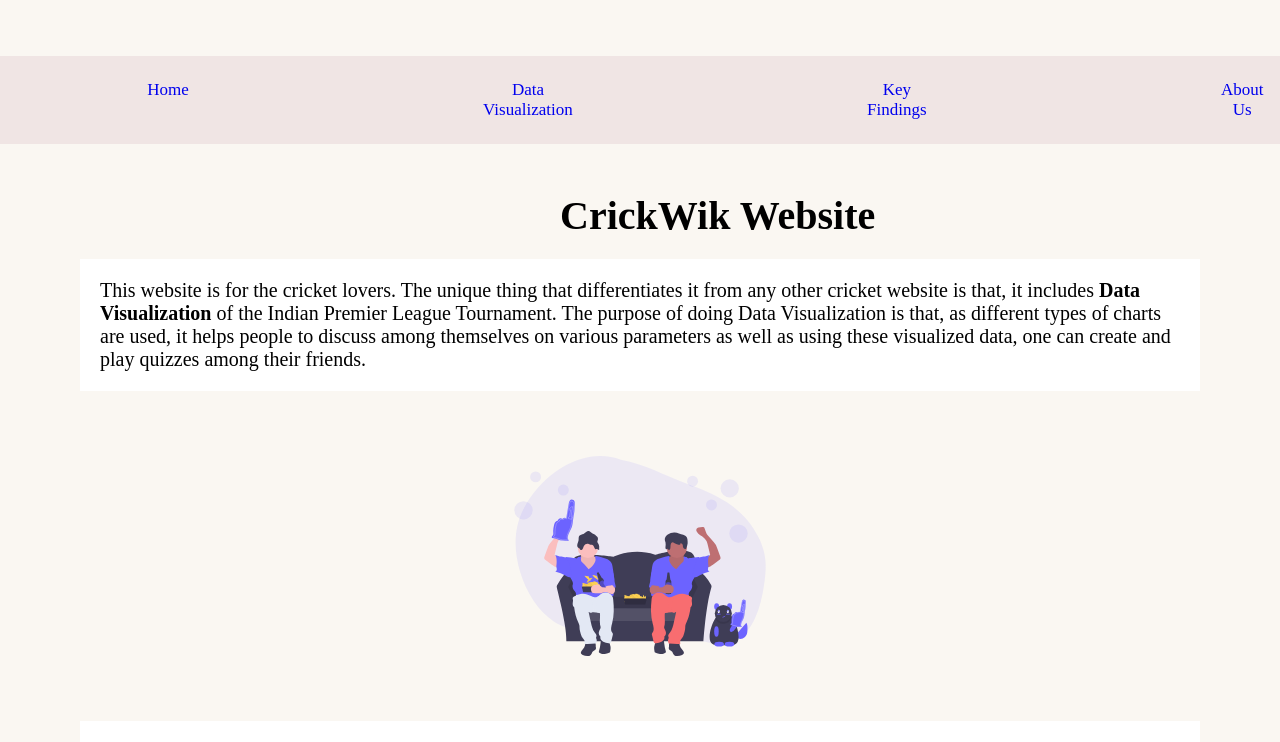
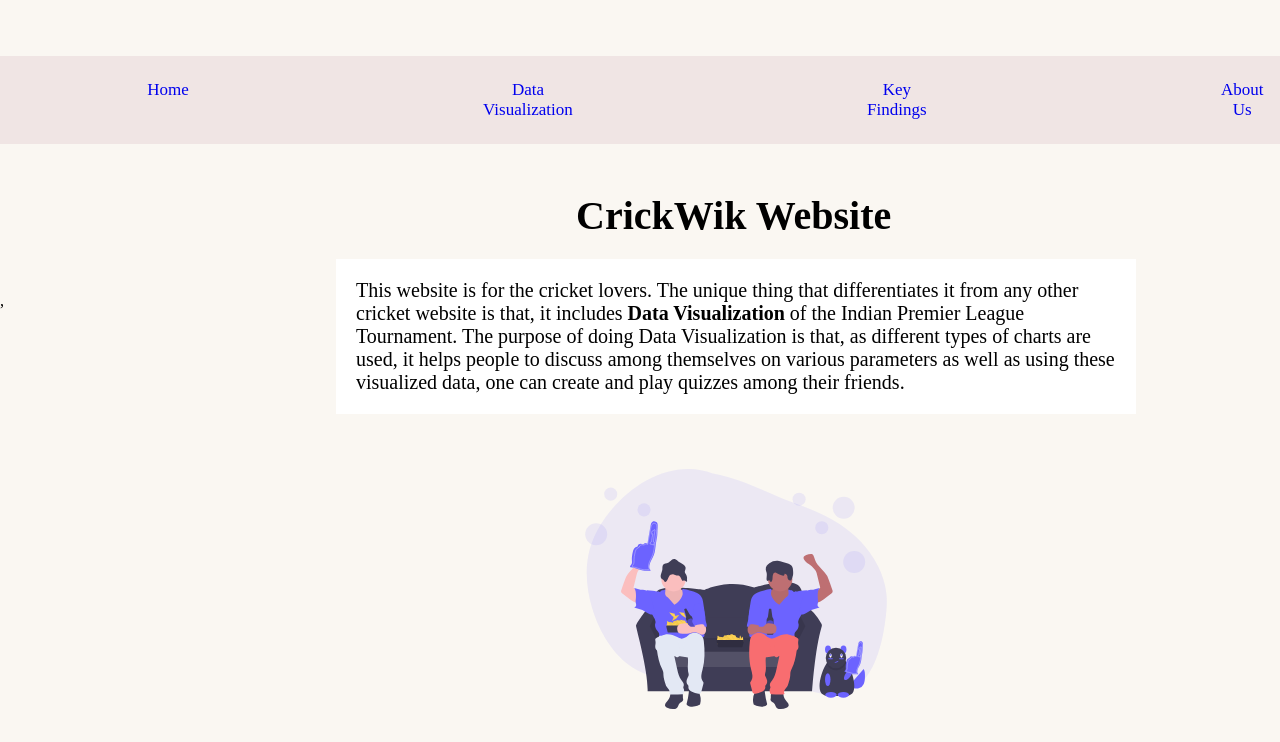
Before and after one commit to UjjwalGarg27/CricWik, a React (Create React App) app: page /AboutUs in a window 1280 px wide. Shown: the top 742 px of the page. Built offline with nearby package versions, Linux system fonts and the light colour scheme; no server answers.

Commit message:
made responsive

```diff
--- a/src/components/Parts/AboutUs.css
+++ b/src/components/Parts/AboutUs.css
@@ -1,11 +1,18 @@
+
+.container {
+    display: grid;
+    grid-template-columns: 1fr 1fr 1fr;
+    grid-template-rows: 50px 50px;
+}
+
 
 .header {
-    margin-left: 80px;
-    margin-right: 80px;
+    margin-left: 20rem;
+    margin-right: 10rem;
 }
 
 .heading {
-    margin-left: 30rem;
+    margin-left: 15rem;
     font-size: 40px;
     margin-bottom: 20px;
 }
@@ -17,9 +24,9 @@
 }
 
 .img {
-    width: 500px;
-    height: 300px;
-    padding: 50px;
+    width: 50rem;
+    height: 20rem;
+    padding: 40px;
     display: block;
     margin-top: 15px;
     margin-right: auto;
--- a/src/components/Parts/AboutUs.js
+++ b/src/components/Parts/AboutUs.js
@@ -7,6 +7,7 @@
         <>
 
         <Navbar />
+        <div className="container">
         <div className="header">
         <div className="heading">
             <strong> CrickWik Website </strong>
@@ -26,7 +27,7 @@
 
         <div className="para links footer">
         <p>
-            Datasets that are used for doing the Data Visualization part are as follows :- <br />
+            Datasets that are used for doing the Data Visualization part are as follows :- <br /> <br />
             <a href="https://drive.google.com/file/d/17NXU7kLBiL_JZfT3bxmuXtYwXO0XnxbZ/view?usp=sharing" target =  "_blank" rel="noreferrer"> deliveries.csv </a> <br />
             <a href="https://drive.google.com/file/d/15syEHNxcnmYEfF-RP2FTIpJGrMpW08Qz/view?usp=sharing" target =  "_blank" rel="noreferrer"> matches.csv </a>
             <br />
@@ -35,6 +36,7 @@
         </div>
 
         </div>
+        </div>
         </>
     )
 }
--- a/src/components/Parts/Home/style.css
+++ b/src/components/Parts/Home/style.css
@@ -2,7 +2,9 @@
     width: 70rem;
     height: 25rem;
     background: #faf7f2;
-    display: flex;
+    display: block;
+    margin-left: auto;
+    margin-right: auto;
     padding-top: 2rem;
     padding-bottom: 1rem;
     padding-top: 0rem;
--- a/src/components/Parts/MatchCards/MatchCards.js
+++ b/src/components/Parts/MatchCards/MatchCards.js
@@ -1,5 +1,5 @@
 import React, {useState} from 'react';
-import "./style.css";
+import "./card-style.css";
 import { getMatchScore } from '../Home/API';
 
 const MatchCards = ({match}) => {
--- a/src/components/Parts/MatchCards/style.css
+++ b/src/components/Parts/MatchCards/card-style.css
@@ -8,8 +8,8 @@
 .container {
   display: flex;
   display: inline-block;
-  margin-right: 25px;
-  margin-left: 20px;
+  margin-right: 1rem;
+  margin-left: 1rem;
 }
 
 .card {
@@ -19,6 +19,12 @@
   margin: 30px;
   border-radius: 15px;
   padding: 20px;
+}
+
+@media screen and (max-width: 400px) {
+    .card {
+      width: 30%;
+    }
 }
 
 .card-div1 {
--- a/src/components/Parts/Tableau/Tableau.js
+++ b/src/components/Parts/Tableau/Tableau.js
@@ -11,7 +11,7 @@
         <div className="tableau">
         <h1> DATA ANALYSIS 1 </h1>
         </div>
-        <div>
+        <div className="tableau-img">
             <TableauReport url="https://public.tableau.com/views/CricketVisualization-4/DIFFERENTVENUESDETAILS" />
         </div>
 
--- a/src/components/Parts/Tableau/style.css
+++ b/src/components/Parts/Tableau/style.css
@@ -5,4 +5,11 @@
     margin-left: 35rem;
     font-size: 20px;
     margin-bottom: 50px;
+    padding-bottom: 0rem;
 }
+
+.tableau-img {
+    display: block;
+    margin-left: auto;
+    margin-right: auto;
+}
```
